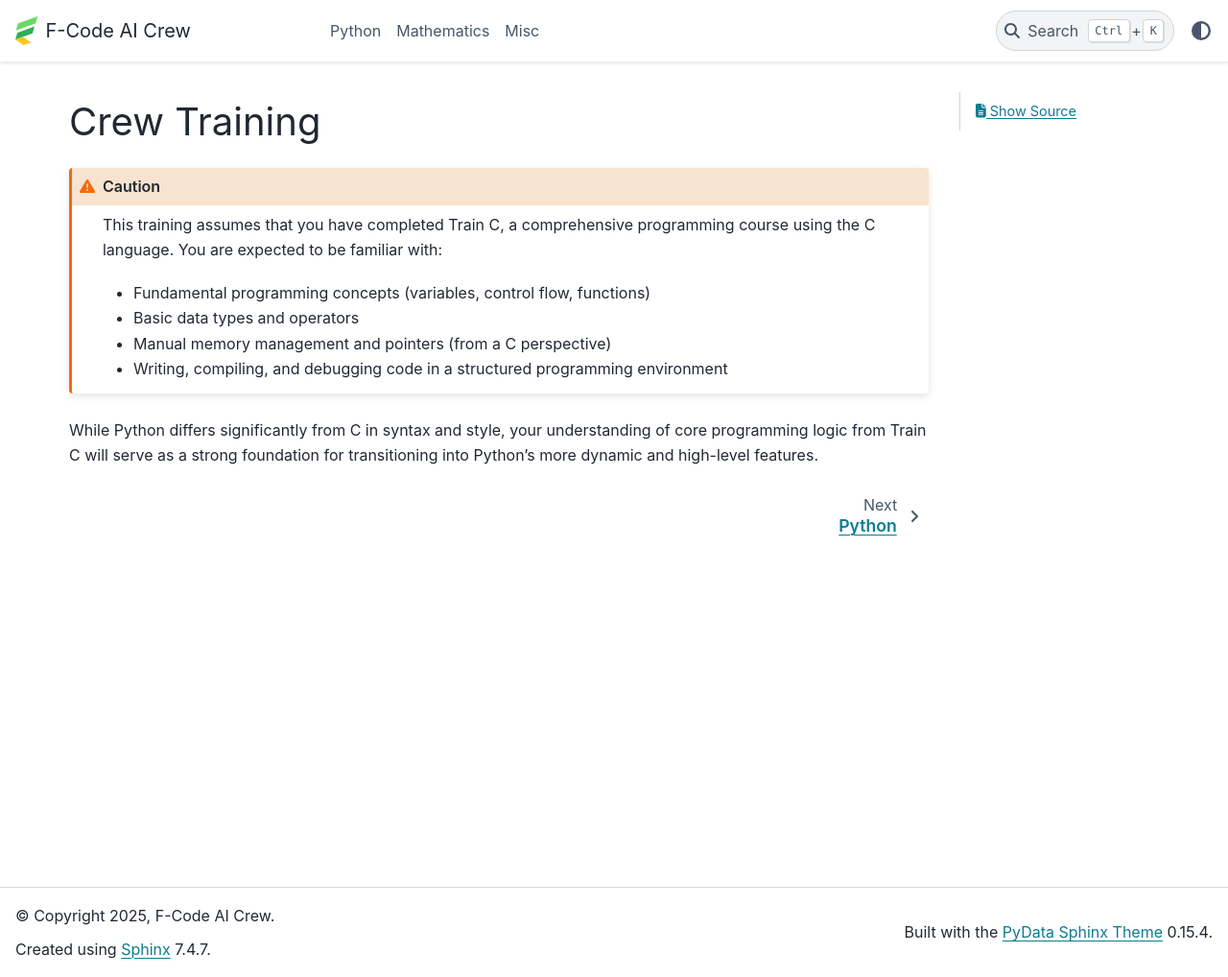
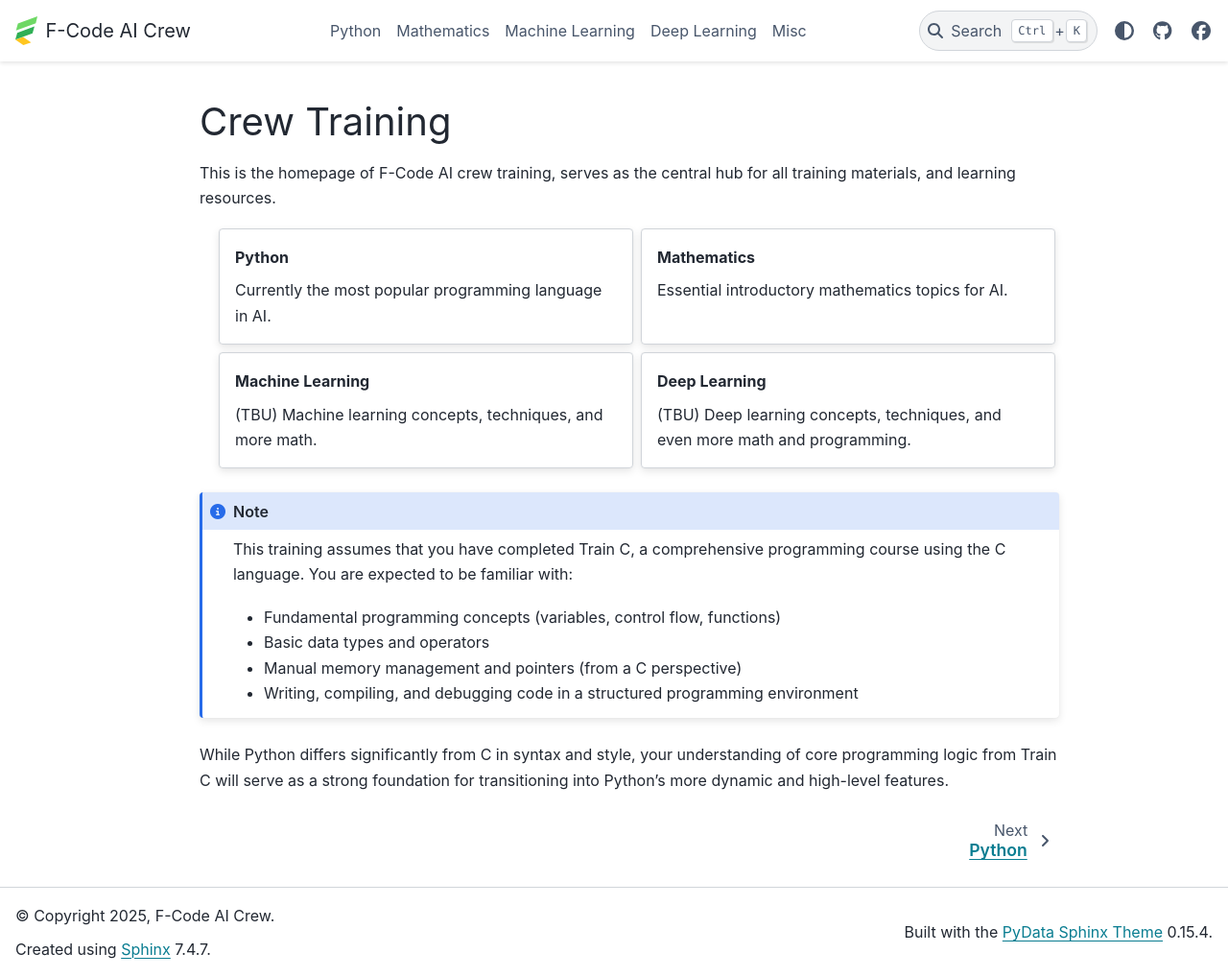
Before and after one commit to F-Code-AI-Crew/Training, a Sphinx documentation site: the page built from docs/index.rst, in a window 1280 px wide and 1018 px high. Shown: the whole window at 96% size. Built offline with Sphinx 7.4.7 and the PyData theme 0.15.4, drawn with Linux system fonts in a browser that asks for light colours.

Commit message:
feat(docs): update homepage links, content and layout

```diff
--- a/docs/conf.py
+++ b/docs/conf.py
@@ -34,6 +34,7 @@ exclude_patterns = ['_build', 'Thumbs.db', '.DS_Store']
 html_theme = 'pydata_sphinx_theme'
 html_static_path = ['_static']
 html_logo = '_static/images/fcode.svg'
+html_favicon = '_static/images/fcode.svg'
 html_css_files = ["stylesheets/style.css"]
 html_theme_options = {
     "logo": {
@@ -43,7 +44,22 @@ html_theme_options = {
         "alt_text": "F-Code Logo",
     },
     "navbar_start": ["navbar-logo"],
+    "icon_links": [
+        {
+            "name": "F-Code AI GitHub",
+            "url": "https://github.com/F-Code-AI-Crew",
+            "icon": "fa-brands fa-github",
+        },
+        {
+            "name": "F-Code Facebook",
+            "url": "https://www.facebook.com/fcodeclub",
+            "icon": "fa-brands fa-facebook",
+        },
+    ],
+    "icon_links_label": "Quick Links",
+    "use_edit_page_button": False,
 }
+html_show_sourcelink = False
 
 
 pygments_style = "friendly"  # Try also "friendly", "monokai", etc.
--- /dev/null
+++ b/docs/dl_docs/index.rst
@@ -0,0 +1,2 @@
+Deep Learning
+--------------
--- a/docs/index.rst
+++ b/docs/index.rst
@@ -1,5 +1,8 @@
 Crew Training
-==========================================
+===============
+
+This is the homepage of F-Code AI crew training, serves as the central hub for all training
+materials, and learning resources.
 
 .. toctree::
     :caption: Contents
@@ -8,9 +11,41 @@ Crew Training
 
     python_docs/index
     math_docs/index
+    ml_docs/index
+    dl_docs/index
     misc/index
 
-.. caution::
+
+.. grid:: 2
+    :gutter: 2
+    :margin: 2
+
+    .. grid-item-card:: Python
+        :link: python_docs/index
+        :link-type: doc
+
+        Currently the most popular programming language in AI.
+
+    .. grid-item-card:: Mathematics
+        :link: math_docs/index
+        :link-type: doc
+
+        Essential introductory mathematics topics for AI.
+
+    .. grid-item-card:: Machine Learning
+        :link: ml_docs/index
+        :link-type: doc
+
+        (TBU) Machine learning concepts, techniques, and more math.
+
+    .. grid-item-card:: Deep Learning
+        :link: dl_docs/index
+        :link-type: doc
+
+        (TBU) Deep learning concepts, techniques, and even more math and programming.
+
+
+.. note::
     This training assumes that you have completed Train C,
     a comprehensive programming course using the C language.
     You are expected to be familiar with:
@@ -20,4 +55,6 @@ Crew Training
     * Manual memory management and pointers (from a C perspective)
     * Writing, compiling, and debugging code in a structured programming environment
 
-While Python differs significantly from C in syntax and style, your understanding of core programming logic from Train C will serve as a strong foundation for transitioning into Python’s more dynamic and high-level features.
+While Python differs significantly from C in syntax and style, your understanding of core
+programming logic from Train C will serve as a strong foundation for transitioning into
+Python’s more dynamic and high-level features.
--- /dev/null
+++ b/docs/ml_docs/index.rst
@@ -0,0 +1,2 @@
+Machine Learning
+-----------------
```
